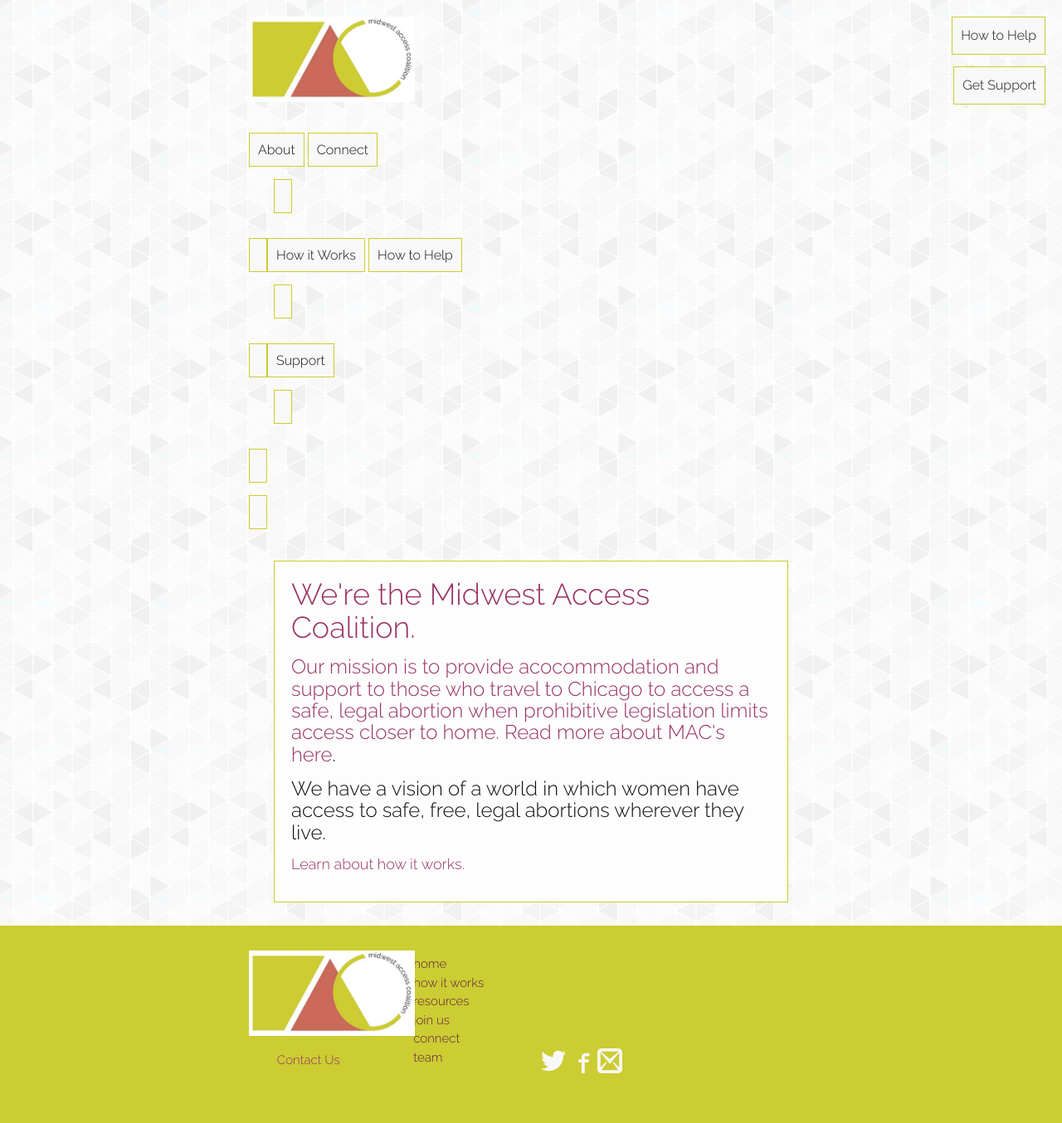
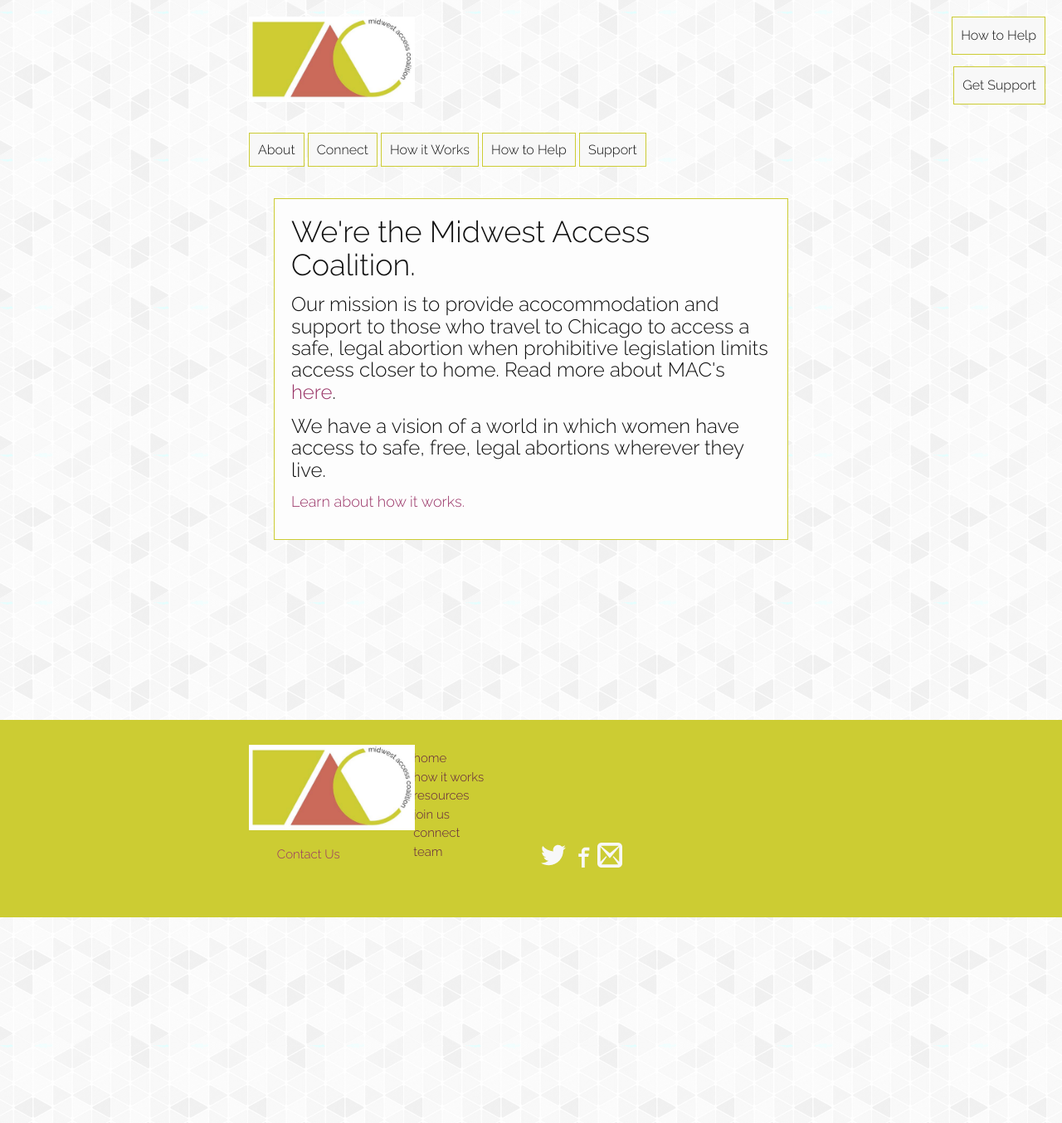
Before and after one commit to emmajellz/midwestaccesscoalition.github.io, a Jekyll site: the page built from index.html, in a window 1280 px wide. Shown: the whole page at 83% size. Built offline with Jekyll 4.4.1, drawn with Linux system fonts in a browser that asks for light colours; after the commit the page ends 1106 px from its top, so only the background shows below that.

Commit message:
works before adding nested dropdown nav

```diff
--- a/_includes/nav.html
+++ b/_includes/nav.html
@@ -7,15 +7,15 @@
     </svg>
   </a>
 
-  <div class="trigger">
+  <div class="trigger nav">
     {% for page in site.pages %}
       {% if page.nav_level == "top" %}
         <a class="page-link" href="{{ page.url | prepend: site.baseurl }}">{{ page.title }}</a>
-        {% for nested_page in page.nested_pages %}
+<!--         {% for nested_page in page.nested_pages %}
           <ul>
             <a class="page-link" href="{{ page.url | prepend: site.baseurl }}">
           </ul>
-        {% endfor %}
+        {% endfor %} -->
       {% endif %}
     {% endfor %}
   </div>
```
